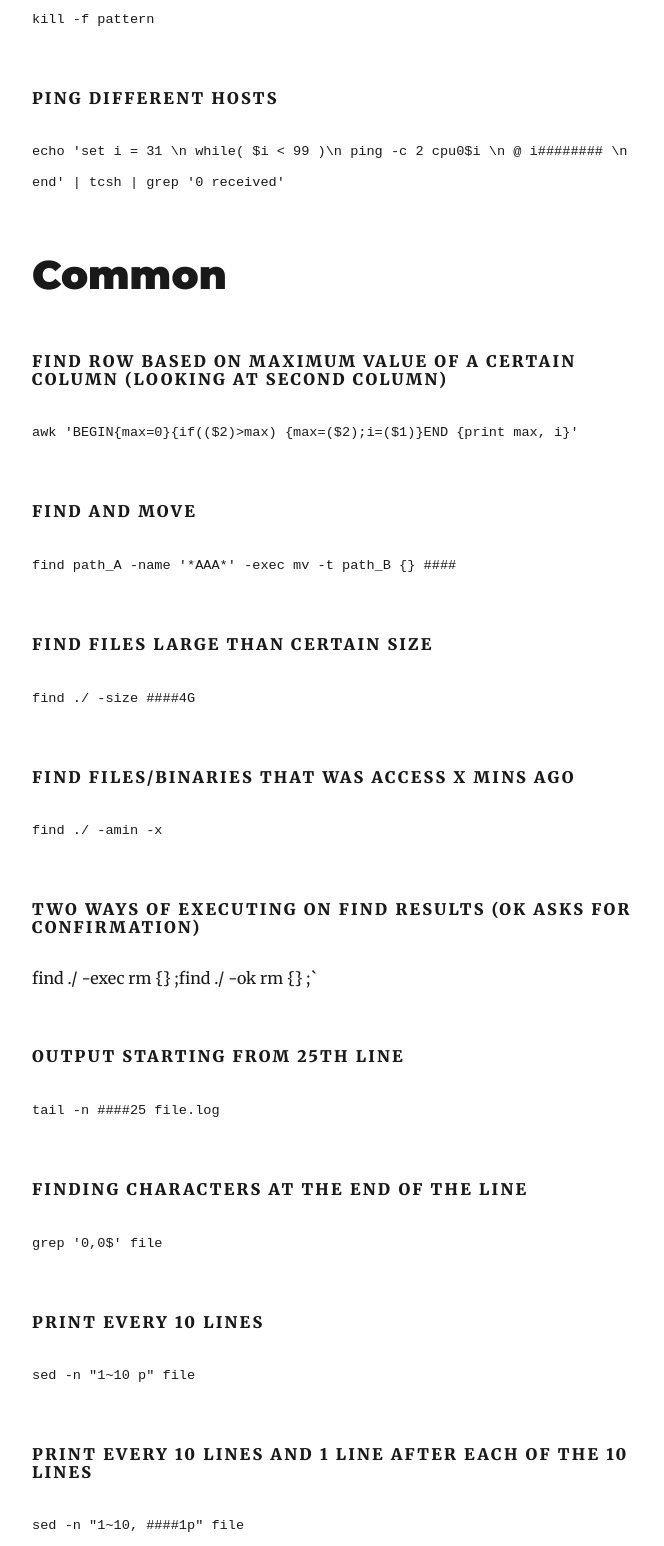
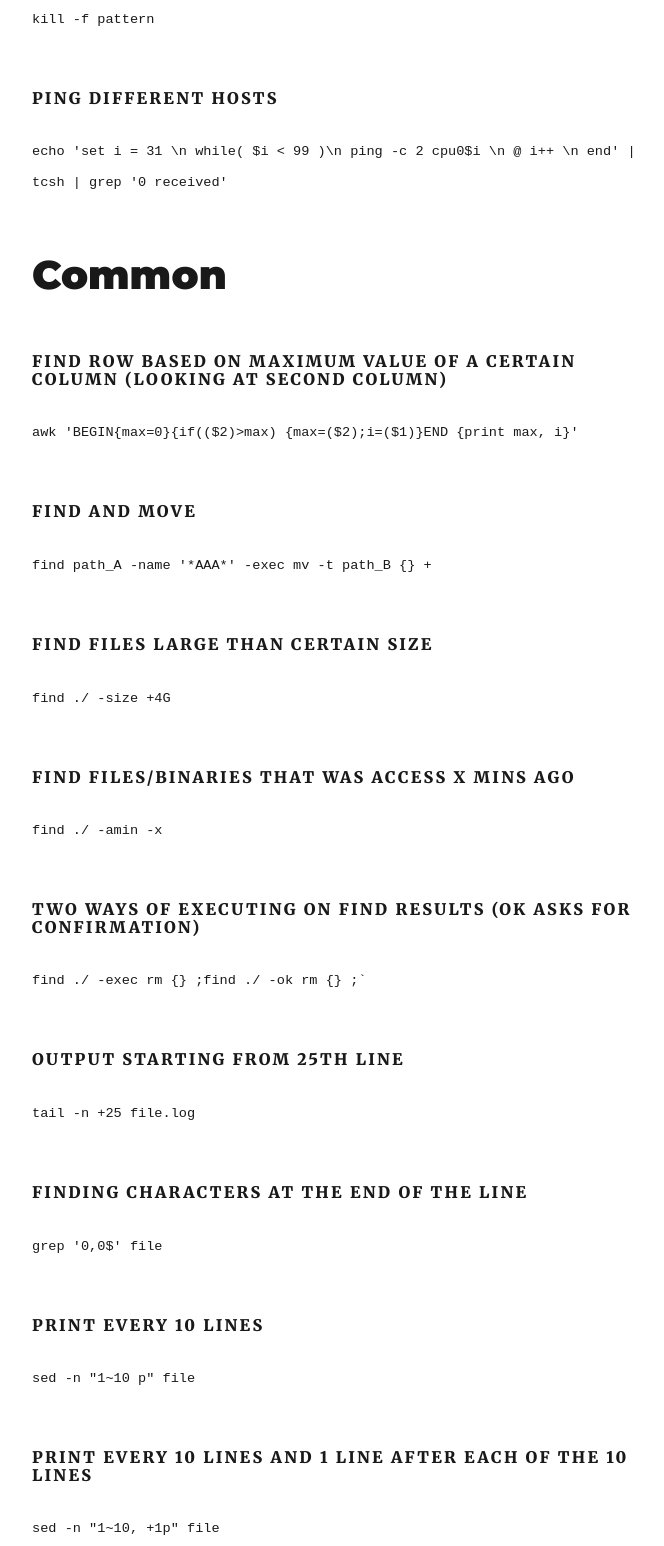
Before and after one commit to aimanuslim/aimanuslim.github.io, a Gatsby site: page /holy-grail/ in a window 1280 px wide. Shown: the part 2215-3761 px from the top of the page, without its empty margins (293-957 px from the left). Built offline with nearby package versions, Linux system fonts and the light colour scheme; Gatsby itself is replaced by a stand-in of ours; some packages are replaced by stand-ins of ours.

Commit message:
Update Blog “holy-grail/index”

```diff
--- a/content/blog/holy-grail/index.md
+++ b/content/blog/holy-grail/index.md
@@ -65,7 +65,7 @@ where screen number is the number you want
 
 #### ping different hosts
 
-`echo 'set i = 31 \n while( $i < 99 )\n ping -c 2 cpu0$i \n @ i######## \n end' | tcsh | grep '0 received'`
+`echo 'set i = 31 \n while( $i < 99 )\n ping -c 2 cpu0$i \n @ i++ \n end' | tcsh | grep '0 received'`
 
 # Common
 
@@ -75,11 +75,11 @@ where screen number is the number you want
 
 #### Find and move
 
-`find path_A -name '*AAA*' -exec mv -t path_B {} ####`
+`find path_A -name '*AAA*' -exec mv -t path_B {} +`
 
 #### Find files large than certain size
 
-`find ./ -size ####4G`
+`find ./ -size +4G`
 
 #### Find files/binaries that was access x mins ago
 
@@ -87,11 +87,11 @@ where screen number is the number you want
 
 #### Two ways of executing on find results (ok asks for confirmation)
 
-find ./ -exec rm {} ;find ./ -ok rm {} ;`
+``find ./ -exec rm {} ;find ./ -ok rm {} ;` ``
 
 #### Output starting from 25th line
 
-`tail -n ####25 file.log`
+`tail -n +25 file.log`
 
 #### Finding characters at the end of the line
 
@@ -103,7 +103,7 @@ find ./ -exec rm {} ;find ./ -ok rm {} ;`
 
 #### Print every 10 lines and 1 line after each of the 10 lines
 
-`sed -n "1~10, ####1p" file`
+`sed -n "1~10, +1p" file`
 
 #### Only report line numbers for grep
 
@@ -143,7 +143,7 @@ find ./ -exec rm {} ;find ./ -ok rm {} ;`
 
 #### List out unique file types in a directory
 
-`find . -type f | perl -ne 'print $1 if m/\.([^.\/]####)$/' | sort -u`
+`find . -type f | perl -ne 'print $1 if m/\.([^.\/]+)$/' | sort -u`
 
 # SeismicUnix
 
@@ -196,6 +196,10 @@ sufilter f=a,b amp=c,d < \[suwave]`
 #### Converting CSV file to segy
 
 `a2b n1=[time steps] < [csv file] | suaddhead ns=[time steps] | sushw key=dt a=[sample rate in micro seconds] > [output file name (.su)]` `segyhdrs < [output file name (.su)]` `segywrite < [output file name (.su)] tape=[output file name (.segy)]`
+
+#### Expedite surange output
+
+`segyread tape=sample.segy | suwind count=100 | surange`
 
 # Other commands
 
```
